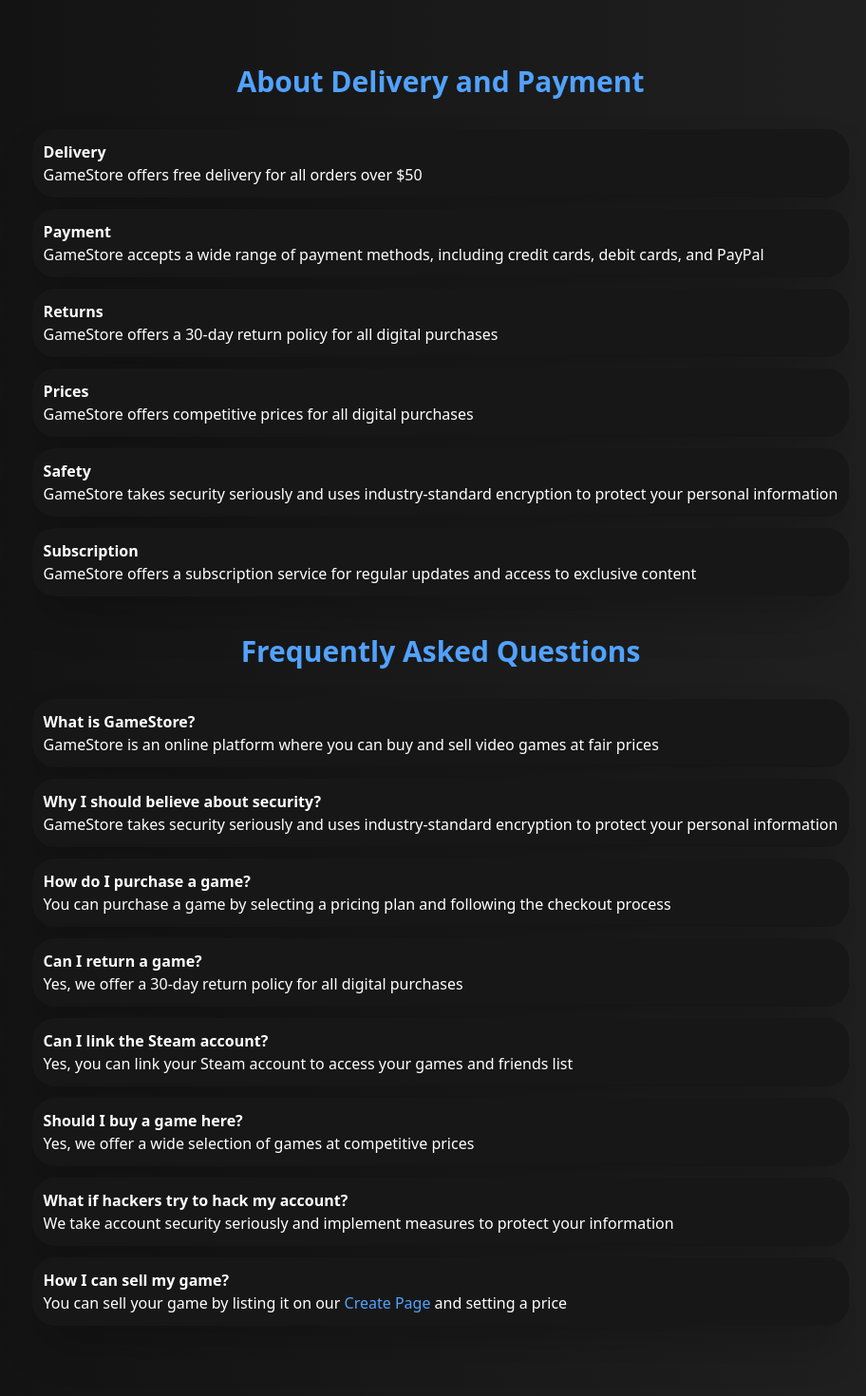
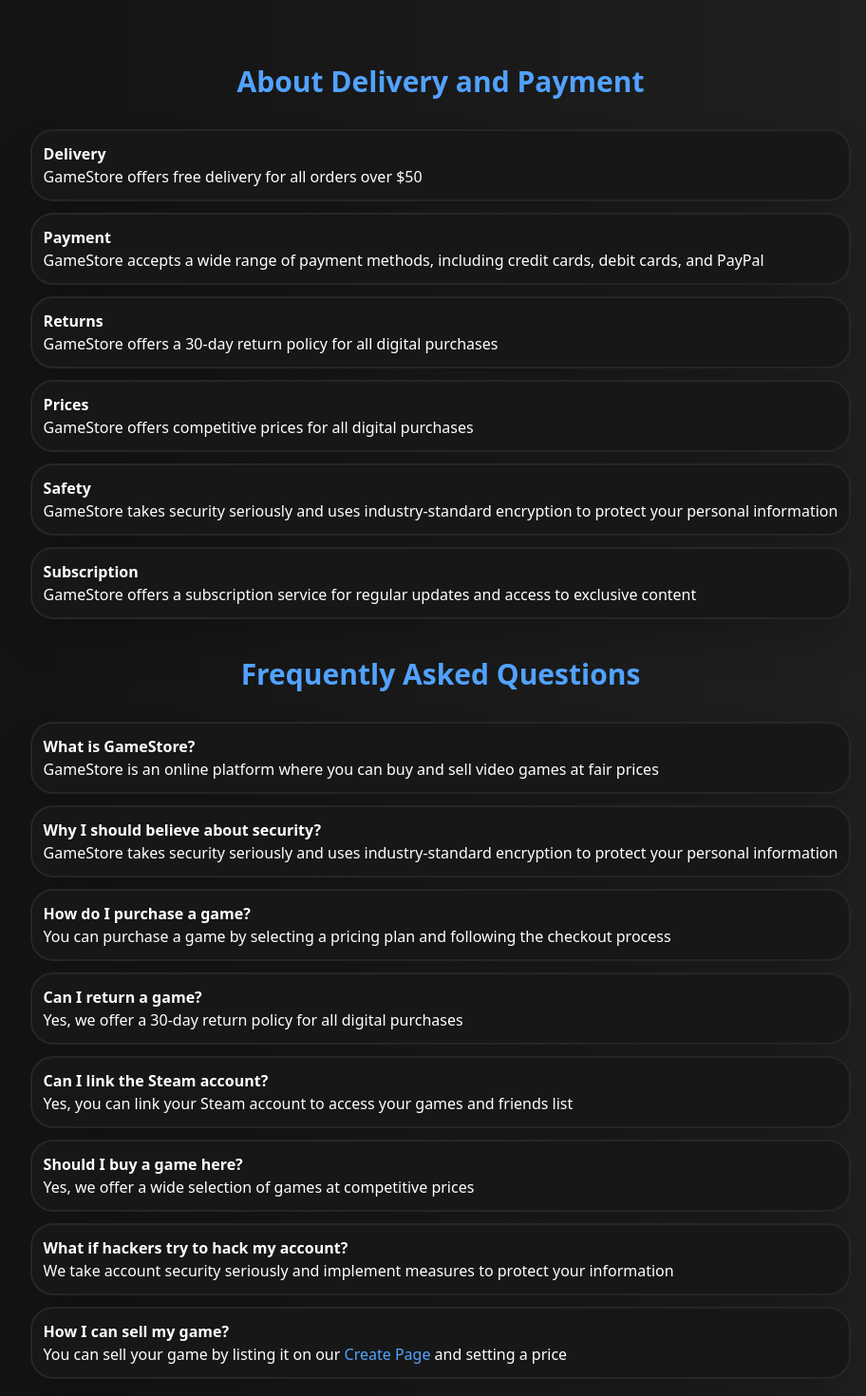
Before and after one commit to VILDSTON/gamestore, a React (Vite) app: page /about in a window 1280 px wide. Shown: the part 1160-2630 px from the top of the page at 95% size, without its empty margins (176-1088 px from the left). Built offline with nearby package versions, Linux system fonts and the light colour scheme.

Commit message:
Border added

```diff
--- a/src/Pages/About.jsx
+++ b/src/Pages/About.jsx
@@ -17,7 +17,7 @@ const About = () => {
   return (
     <div className='w-full flex flex-col justify-center items-center text-white'>
       <h1 data-aos = 'fade-up' className='text-5xl font-bold text-center mt-20 text-blue-400'>About Us</h1>
-      <div data-aos = 'fade-up' className='mt-10 bg-neutral-900 rounded-3xl p-10 w-[1200px] h-[800px] justify-center flex-col items-center flex gap-10'>
+      <div data-aos = 'fade-up' className='mt-10 bg-neutral-900 border-2 border-neutral-800 rounded-3xl p-10 w-[1200px] h-[800px] justify-center flex-col items-center flex gap-10'>
         <div className='flex justify-center items-center gap-10'>
           <img src={Icon} alt="" className='h-50'/>
           <img src={Steamlogo} alt="" className='h-20'/>
@@ -33,27 +33,27 @@ const About = () => {
       <div className='mt-20 flex justify-center items-center flex-col gap-5'>
           <h2 data-aos = 'fade-up' className='text-3xl font-bold mt-5 text-blue-400'>About Delivery and Payment</h2>
           <ul data-aos = 'fade-up' className='flex flex-col gap-3 mt-3'>
-            <li className='bg-neutral-900 p-3 rounded-3xl shadow-2xl'>
+            <li className='bg-neutral-900 border-2 border-neutral-800 p-3 rounded-3xl shadow-2xl'>
               <h3 className='font-semibold'>Delivery</h3>
               <p>GameStore offers free delivery for all orders over $50</p>
             </li>
-            <li className='bg-neutral-900 p-3 rounded-3xl shadow-2xl'>
+            <li className='bg-neutral-900 border-2 border-neutral-800 p-3 rounded-3xl shadow-2xl'>
               <h3 className='font-semibold'>Payment</h3>
               <p>GameStore accepts a wide range of payment methods, including credit cards, debit cards, and PayPal</p>
             </li>
-            <li className='bg-neutral-900 p-3 rounded-3xl shadow-2xl'>
+            <li className='bg-neutral-900 border-2 border-neutral-800 p-3 rounded-3xl shadow-2xl'>
               <h3 className='font-semibold'>Returns</h3>
               <p>GameStore offers a 30-day return policy for all digital purchases</p>
             </li>
-            <li className='bg-neutral-900 p-3 rounded-3xl shadow-2xl'>
+            <li className='bg-neutral-900 border-2 border-neutral-800 p-3 rounded-3xl shadow-2xl'>
               <h3 className='font-semibold'>Prices</h3>
               <p>GameStore offers competitive prices for all digital purchases</p>
             </li>
-            <li className='bg-neutral-900 p-3 rounded-3xl shadow-2xl'>
+            <li className='bg-neutral-900 border-2 border-neutral-800 p-3 rounded-3xl shadow-2xl'>
               <h3 className='font-semibold'>Safety</h3>
               <p>GameStore takes security seriously and uses industry-standard encryption to protect your personal information</p>
             </li>
-            <li className='bg-neutral-900 p-3 rounded-3xl shadow-2xl'>
+            <li className='bg-neutral-900 border-2 border-neutral-800 p-3 rounded-3xl shadow-2xl'>
               <h3 className='font-semibold'>Subscription</h3>
               <p>GameStore offers a subscription service for regular updates and access to exclusive content</p>
             </li>
@@ -63,35 +63,35 @@ const About = () => {
       <div className='mt-5 mb-20 flex justify-center items-center flex-col gap-5'>
           <h2 data-aos = 'fade-up' className='text-3xl font-bold mt-5 text-blue-400'>Frequently Asked Questions</h2>
           <ul data-aos = 'fade-up' className='flex flex-col gap-3 mt-3'>
-            <li className='bg-neutral-900 p-3 rounded-3xl shadow-2xl'>
+            <li className='bg-neutral-900 border-2 border-neutral-800 p-3 rounded-3xl shadow-2xl'>
               <h3 className='font-semibold'>What is GameStore?</h3>
               <p>GameStore is an online platform where you can buy and sell video games at fair prices</p>
             </li>
-            <li className='bg-neutral-900 p-3 rounded-3xl shadow-2xl'>
+            <li className='bg-neutral-900 border-2 border-neutral-800 p-3 rounded-3xl shadow-2xl'>
               <h3 className='font-semibold'>Why I should believe about security?</h3>
               <p>GameStore takes security seriously and uses industry-standard encryption to protect your personal information</p>
             </li>
-            <li className='bg-neutral-900 p-3 rounded-3xl shadow-2xl'>
+            <li className='bg-neutral-900 border-2 border-neutral-800 p-3 rounded-3xl shadow-2xl'>
               <h3 className='font-semibold'>How do I purchase a game?</h3>
               <p>You can purchase a game by selecting a pricing plan and following the checkout process</p>
             </li>
-            <li className='bg-neutral-900 p-3 rounded-3xl shadow-2xl'>
+            <li className='bg-neutral-900 border-2 border-neutral-800 p-3 rounded-3xl shadow-2xl'>
               <h3 className='font-semibold'>Can I return a game?</h3>
               <p>Yes, we offer a 30-day return policy for all digital purchases</p>
             </li>
-            <li className='bg-neutral-900 p-3 rounded-3xl shadow-2xl'>
+            <li className='bg-neutral-900 border-2 border-neutral-800 p-3 rounded-3xl shadow-2xl'>
               <h3 className='font-semibold'>Can I link the Steam account?</h3>
               <p>Yes, you can link your Steam account to access your games and friends list</p>
             </li>
-            <li className='bg-neutral-900 p-3 rounded-3xl shadow-2xl'>
+            <li className='bg-neutral-900 border-2 border-neutral-800 p-3 rounded-3xl shadow-2xl'>
               <h3 className='font-semibold'>Should I buy a game here?</h3>
               <p>Yes, we offer a wide selection of games at competitive prices</p>
             </li>
-            <li className='bg-neutral-900 p-3 rounded-3xl shadow-2xl'>
+            <li className='bg-neutral-900 border-2 border-neutral-800 p-3 rounded-3xl shadow-2xl'>
               <h3 className='font-semibold'>What if hackers try to hack my account?</h3>
               <p>We take account security seriously and implement measures to protect your information</p>
             </li>
-            <li className='bg-neutral-900 p-3 rounded-3xl shadow-2xl'>
+            <li className='bg-neutral-900 border-2 border-neutral-800 p-3 rounded-3xl shadow-2xl'>
               <h3 className='font-semibold'>How I can sell my game?</h3>
               <p>You can sell your game by listing it on our <Link to='/create' className='text-blue-400'>Create Page</Link> and setting a price</p>
             </li>
@@ -101,13 +101,13 @@ const About = () => {
       <div className='w-full flex flex-col justify-center items-center'>
         <h1 data-aos = 'fade-up' className='text-4xl font-bold text-center mt-20 text-blue-400'>Our Team</h1>
         <div data-aos = 'fade-up' className='mt-10 flex justify-center items-center gap-10 mb-20 flex-wrap w-[90%]'>
-            <div className='bg-neutral-900 rounded-3xl p-5 w-[250px] h-[370px] flex flex-col justify-around items-center gap-6 shadow-2xl hover:scale-105 duration-500'>
+            <div className='bg-neutral-900 border-2 border-neutral-800 rounded-3xl p-5 w-[250px] h-[370px] flex flex-col justify-around items-center gap-6 shadow-2xl hover:scale-105 duration-500'>
               <img src="https://cdn.vectorstock.com/i/500p/54/69/male-user-icon-vector-8865469.jpg" alt="" className='rounded-full h-[150px] w-[150px]'/>
               <h2 className='text-2xl font-bold'>Sulaymon</h2>
               <p className='text-center text-[10px]'>"I love gaming because it allows me to escape reality and immerse myself in different worlds."</p>
               <p className='text-center text-blue-500 font-bold'>Lead Developer</p>
             </div>
-            <div className='bg-neutral-900 rounded-3xl p-5 w-[250px] h-[370px] flex flex-col justify-around items-center gap-6 shadow-2xl hover:scale-105 duration-500'>
+            <div className='bg-neutral-900 border-2 border-neutral-800 rounded-3xl p-5 w-[250px] h-[370px] flex flex-col justify-around items-center gap-6 shadow-2xl hover:scale-105 duration-500'>
               <img src="https://cdn.vectorstock.com/i/500p/54/69/male-user-icon-vector-8865469.jpg" alt="" className='rounded-full h-[150px] w-[150px]'/>
               <h2 className='text-2xl font-bold'>Azamat</h2>
               <p className='text-center text-[10px]'>"I love gaming because it allows me to express myself and connect with others."</p>
@@ -119,7 +119,7 @@ const About = () => {
       <div>
         <h1 data-aos = 'fade-up' className='text-4xl font-bold text-center mt-20 text-blue-400'>Contact Us</h1>
         <form data-aos = 'fade-up' className='flex flex-col justify-center items-center mt-10 mb-20'>
-          <div className='bg-neutral-900 rounded-3xl p-10 w-[700px] h-[400px] flex flex-col justify-around items-center shadow-2xl'>
+          <div className='bg-neutral-900 border-2 border-neutral-800 rounded-3xl p-10 w-[700px] h-[400px] flex flex-col justify-around items-center shadow-2xl'>
             <input type="text" placeholder='Name' className='w-full bg-neutral-800 h-12 rounded-xl p-3 focus:scale-110 duration-500'/>
             <input type="email" placeholder='Email' className='w-full bg-neutral-800 h-12 rounded-xl p-3 focus:scale-110 duration-500'/>
             <input type="text" placeholder='Message' className='w-full bg-neutral-800 h-22 rounded-xl p-3 pb-10 focus:scale-110 duration-500'/>
--- a/src/Pages/Buypage.jsx
+++ b/src/Pages/Buypage.jsx
@@ -26,7 +26,7 @@ const Buypage = () => {
         <div className='flex-col justify-center items-center w-full' style={{display: display}}>
           <h1 data-aos='fade-up' className='text-4xl font-bold text-center mt-10 text-blue-400'>Buy Page</h1>
           <div>
-              <form onSubmit={onSubmit} data-aos='fade-up' className='mt-10 flex flex-col justify-center items-center gap-2 bg-neutral-900 p-10 rounded-3xl w-[500px] mx-auto'>
+              <form onSubmit={onSubmit} data-aos='fade-up' className='mt-10 flex flex-col justify-center items-center gap-2 bg-neutral-900 border-2 border-neutral-800 p-10 rounded-3xl w-[500px] mx-auto'>
                   <input type="text" inputMode="numeric" pattern="[0-9]*" maxlength="19" autocomplete="cc-number" placeholder='Your Card Number'  className='w-full p-3 mb-4 rounded-xl bg-neutral-800 text-white focus:scale-110 duration-500'/>
                   <input type="text" inputMode='numeric' name="card-expiry" placeholder="MM/YY"  pattern="[0-9]{2}[0-9]{2}" maxlength="4" required className='w-full p-3 mb-4 rounded-xl bg-neutral-800 text-white focus:scale-110 duration-500'/>
                   <input type="text" inputMode='numeric' name="card-cvc" placeholder="CVC" pattern="[0-9]{3,4}" maxlength="4" required className='w-full p-3 mb-4 rounded-xl bg-neutral-800 text-white focus:scale-110 duration-500'/>
--- a/src/Pages/Create.jsx
+++ b/src/Pages/Create.jsx
@@ -40,7 +40,7 @@ const Create = () => {
   return (
     <div className='flex flex-col justify-center items-center w-full text-white'>
       <h1 data-aos = 'fade-up' className='text-5xl font-bold text-center mt-20 text-blue-400'>Sell Your Game</h1>
-      <form data-aos = 'flip-up' onSubmit={handleSubmit} className='mt-10 flex flex-col justify-center items-center gap-2 bg-neutral-900 p-10 rounded-3xl w-[500px]'>
+      <form data-aos = 'flip-up' onSubmit={handleSubmit} className='mt-10 flex flex-col justify-center items-center gap-2 bg-neutral-900 border-2 border-neutral-800 p-10 rounded-3xl w-[500px]'>
         <input ref={title} type="text" placeholder='Game Title' className='w-full h-12 rounded-xl p-3 mb-4 bg-neutral-800 focus:scale-110 duration-500'/>
         <input ref={imageUrl} type="text" placeholder='Game Image URL' className='w-full h-12 rounded-xl p-3 mb-4 bg-neutral-800 focus:scale-110 duration-500'/>
         <input ref={price} min={0} type="number" placeholder='Game Price' className='w-full h-12 rounded-xl p-3 mb-4 bg-neutral-800 focus:scale-110 duration-500'/>
--- a/src/Pages/Pricing.jsx
+++ b/src/Pages/Pricing.jsx
@@ -22,7 +22,7 @@ const Pricing = () => {
         <div className='mt-40 mb-40 flex justify-center items-center flex-col gap-10 mb-20'>
           <h1 data-aos = 'fade-up' className='text-4xl font-bold text-center text-blue-400'>Pricing Plans</h1>
           <div data-aos = 'fade-up' className='flex justify-center items-center gap-10'>
-            <div className='bg-neutral-900 rounded-3xl p-5 w-[350px] h-[400px] flex flex-col justify-between items-center gap-6 shadow-2xl hover:scale-105 duration-500'>
+            <div className='bg-neutral-900 border-2 border-neutral-800 rounded-3xl p-5 w-[350px] h-[400px] flex flex-col justify-between items-center gap-6 shadow-2xl hover:scale-105 duration-500'>
               <h2 className='text-3xl font-bold mt-5 text-blue-300'>Basic</h2>
               <p className='text-4xl font-bold'>$9.99</p>
               <ul className='text-center flex flex-col gap-1 font-medium'>
@@ -32,7 +32,7 @@ const Pricing = () => {
               </ul>
               <button onClick={onClick} className='bg-gradient-to-l hover:cursor-pointer mb-5 font-semibold from-cyan-500 to-blue-500 text-white py-2 px-4 w-[150px] shadow-2xl hover:scale-110 duration-500 rounded-3xl mt-4'>Buy Plan</button>
             </div>
-            <div className='bg-neutral-900 rounded-3xl p-5 w-[350px] h-[400px] flex flex-col justify-between items-center gap-6 shadow-2xl hover:scale-105 duration-500'>
+            <div className='bg-neutral-900 border-2 border-neutral-800 rounded-3xl p-5 w-[350px] h-[400px] flex flex-col justify-between items-center gap-6 shadow-2xl hover:scale-105 duration-500'>
               <h2 className='text-3xl font-bold mt-5 text-blue-400'>Premium</h2>
               <p className='text-4xl font-bold'>$19.99</p>
               <ul className='text-center flex flex-col gap-1 font-medium'>
@@ -42,7 +42,7 @@ const Pricing = () => {
               </ul>
               <button onClick={onClick} className='bg-gradient-to-l hover:cursor-pointer mb-5 font-semibold from-cyan-500 to-blue-500 text-white py-2 px-4 w-[150px] shadow-2xl hover:scale-110 duration-500 rounded-3xl mt-4'>Buy Plan</button>
             </div>
-            <div className='bg-neutral-900 rounded-3xl p-5 w-[350px] h-[400px] flex flex-col justify-between items-center gap-6 shadow-2xl hover:scale-105 duration-500'>
+            <div className='bg-neutral-900 border-2 border-neutral-800 rounded-3xl p-5 w-[350px] h-[400px] flex flex-col justify-between items-center gap-6 shadow-2xl hover:scale-105 duration-500'>
               <h2 className='text-3xl font-bold mt-5 text-blue-600'>Ultimate</h2>
               <p className='text-4xl font-bold'>$29.99</p>
               <ul className='text-center flex flex-col gap-1 font-medium'>
--- a/src/Pages/Products.jsx
+++ b/src/Pages/Products.jsx
@@ -36,8 +36,8 @@ const Products = () => {
             }
 
             return(
-              <div id='card' key={p.id} className="bg-neutral-900 rounded-3xl shadow-2xl p-4 w-[260px] h-[450px] flex flex-col justify-around items-center hover:scale-110 duration-500">
-                <img src={p.image} className="w-[200px] h-[250px] rounded-xl" />
+              <div id='card' key={p.id} className="bg-neutral-900 border-2 border-neutral-800 rounded-3xl shadow-2xl p-4 w-[280px] h-[500px] flex flex-col justify-around items-center hover:scale-110 duration-500">
+                <img src={p.image} className="w-[300px] h-[300px] rounded-xl border-2 border-neutral-800" />
                 <h2 id='title' className="text-lg font-bold mt-2 text-center">{p.title}</h2>
                 <p id='price' className="text-green-500 font-semibold"><span>{p.dollar}</span>{p.price}</p>
                 <p id='description' className='hidden'>{p.description}</p>
--- a/src/Pages/Signin.jsx
+++ b/src/Pages/Signin.jsx
@@ -55,7 +55,7 @@ return (
   <div>
   <h1 data-aos='fade-up' className='text-4xl font-bold text-center mt-10 text-blue-400'>Sign In</h1>
     <form data-aos='fade-up' onChange={onChange} onSubmit={handleSubmit} className='flex flex-col justify-center items-center'>
-      <div className='h-[380px] w-[400px] mt-10 bg-neutral-900 p-10 flex flex-col justify-around items-center rounded-3xl shadow-2xl'>
+      <div className='h-[380px] w-[400px] mt-10 bg-neutral-900 border-2 border-neutral-800 p-10 flex flex-col justify-around items-center rounded-3xl shadow-2xl'>
         <div className='w-full'>
           <label className='text-lg font-semibold mb-2'>Username</label>
           <input ref={username} type="text" className='w-full p-3 mb-4 rounded-xl bg-neutral-800 text-white focus:scale-110 duration-500' required/>
--- a/src/Pages/Signup.jsx
+++ b/src/Pages/Signup.jsx
@@ -34,7 +34,7 @@ const Signup = () => {
     <div>
     <h1 data-aos='fade-up' className='text-4xl font-bold text-center mt-10 text-blue-400'>Sign Up</h1>
       <form data-aos='fade-up' onSubmit={handleSubmit} className='flex flex-col justify-center items-center'>
-        <div className='h-[500px] w-[400px] mt-10 bg-neutral-900 p-10 flex flex-col justify-around items-center rounded-3xl shadow-2xl'>
+        <div className='h-[500px] w-[400px] mt-10 bg-neutral-900 border-2 border-neutral-800 p-10 flex flex-col justify-around items-center rounded-3xl shadow-2xl'>
           <div className='w-full'>
             <label className='text-lg font-semibold mb-2'>Username</label>
             <input ref={username} type="text" className='w-full p-3 mb-4 rounded-xl bg-neutral-800 text-white focus:scale-110 duration-500' required/>
```
Also changed, not shown: src/Pages/Home.jsx (+17 -17 lines).
